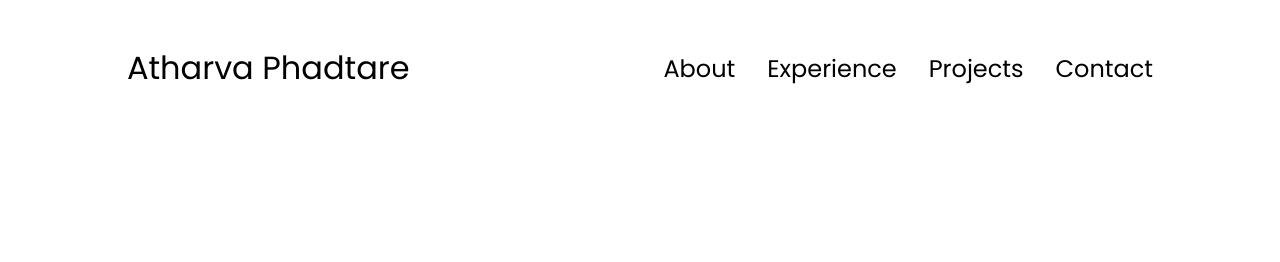
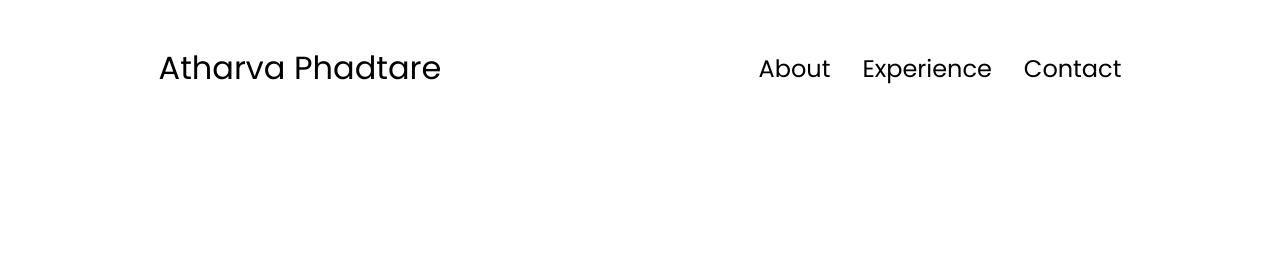
Before and after one commit to atharvamp04/PRODIGY_WD_04, a plain HTML site: page index.html in a window 1280 px wide. Shown: the top 262 px of the page. Drawn offline with Linux system fonts and the light colour scheme.

Commit message:
Update index.html

```diff
--- a/index.html
+++ b/index.html
@@ -15,7 +15,6 @@
         <ul class="nav-links">
           <li><a href="#about">About</a></li>
           <li><a href="#experience">Experience</a></li>
-          <li><a href="#projects">Projects</a></li>
           <li><a href="#contact">Contact</a></li>
         </ul>
       </div>
@@ -31,7 +30,6 @@
         <div class="menu-links">
           <li><a href="#about" onclick="toggleMenu()">About</a></li>
           <li><a href="#experience" onclick="toggleMenu()">Experience</a></li>
-          <li><a href="#projects" onclick="toggleMenu()">Projects</a></li>
           <li><a href="#contact" onclick="toggleMenu()">Contact</a></li>
         </div>
       </div>
@@ -278,7 +276,6 @@
           <ul class="nav-links">
             <li><a href="#about">About</a></li>
             <li><a href="#experience">Experience</a></li>
-            <li><a href="#projects">Projects</a></li>
             <li><a href="#contact">Contact</a></li>
           </ul>
         </div>
```
